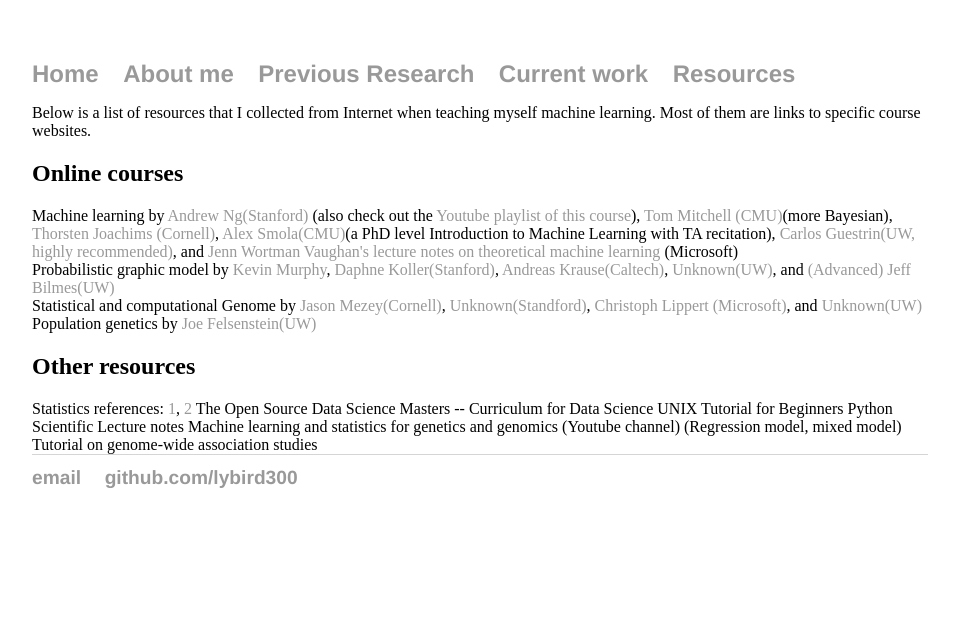
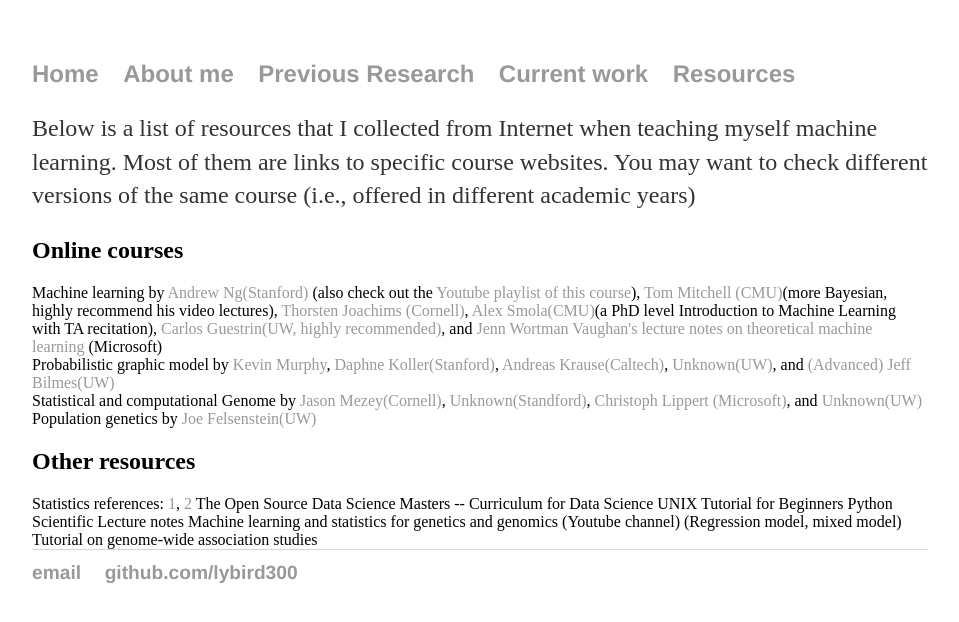
Before and after one commit to lybird300/lybird300.github.io, a Jekyll site: the page built from resources/index.html, in a window 1280 px wide. Shown: the top 622 px of the page, without its empty margins (160-1119 px from the left). Built offline with Jekyll 4.4.1, drawn with Linux system fonts in a browser that asks for light colours.

Commit message:
Update index.html

```diff
--- a/resources/index.html
+++ b/resources/index.html
@@ -3,10 +3,10 @@
 title: resources
 ---
 <div class="blurb">
-Below is a list of resources that I collected from Internet when teaching myself machine learning. Most of them are links to specific course websites.
+<p>Below is a list of resources that I collected from Internet when teaching myself machine learning. Most of them are links to specific course websites. You may want to check different versions of the same course (i.e., offered in different academic years)</p>
 
 <h2>Online courses</h2>
-Machine learning by <a href="http://cs229.stanford.edu/">Andrew Ng(Stanford)</a> (also check out the <a href="https://www.youtube.com/playlist?list=PLA89DCFA6ADACE599">Youtube playlist of this course</a>), <a href="http://www.cs.cmu.edu/~tom/10701_sp11/">Tom Mitchell (CMU)</a>(more Bayesian), <a href="http://machine-learning-course.joachims.org/">Thorsten Joachims (Cornell)</a>, <a href="http://alex.smola.org/teaching/cmu2013-10-701/">Alex Smola(CMU)</a>(a PhD level Introduction to Machine Learning with TA recitation), <a href="https://courses.cs.washington.edu/courses/cse546/14au/">Carlos Guestrin(UW, highly recommended)</a>, and <a href="http://www.jennwv.com/courses/F11.html">Jenn Wortman Vaughan's lecture notes on theoretical machine learning </a> (Microsoft)
+Machine learning by <a href="http://cs229.stanford.edu/">Andrew Ng(Stanford)</a> (also check out the <a href="https://www.youtube.com/playlist?list=PLA89DCFA6ADACE599">Youtube playlist of this course</a>), <a href="http://www.cs.cmu.edu/~tom/10701_sp11/">Tom Mitchell (CMU)</a>(more Bayesian, highly recommend his video lectures), <a href="http://machine-learning-course.joachims.org/">Thorsten Joachims (Cornell)</a>, <a href="http://alex.smola.org/teaching/cmu2013-10-701/">Alex Smola(CMU)</a>(a PhD level Introduction to Machine Learning with TA recitation), <a href="https://courses.cs.washington.edu/courses/cse546/14au/">Carlos Guestrin(UW, highly recommended)</a>, and <a href="http://www.jennwv.com/courses/F11.html">Jenn Wortman Vaughan's lecture notes on theoretical machine learning </a> (Microsoft)
 <br/>
 Probabilistic graphic model by <a href="http://www.cs.ubc.ca/~murphyk/Bayes/bnintro.html">Kevin Murphy</a>, <a href="https://class.coursera.org/pgm/lecture">Daphne Koller(Stanford)</a>, <a href="http://www.cs.cmu.edu/~epxing/Class/10708-14/lecture.html>Eric Xing(CMU)</a>, <a href="http://courses.cms.caltech.edu/cs155">Andreas Krause(Caltech)</a>, <a href="https://courses.cs.washington.edu/courses/cse515/11sp/lectures.html">Unknown(UW)</a>, and <a href="http://j.ee.washington.edu/~bilmes/classes/ee512a_fall_2014/"> (Advanced) Jeff Bilmes(UW)</a>
 <br/></a>
```
